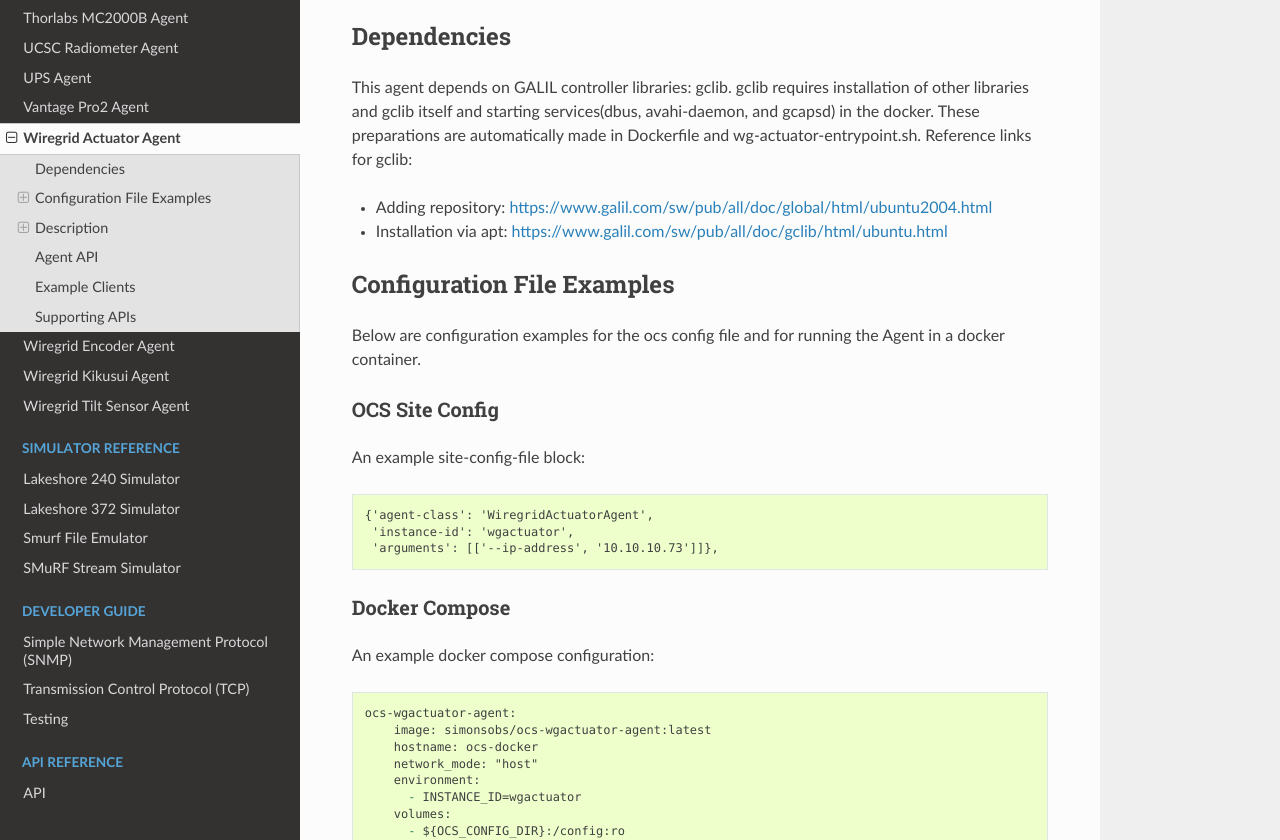
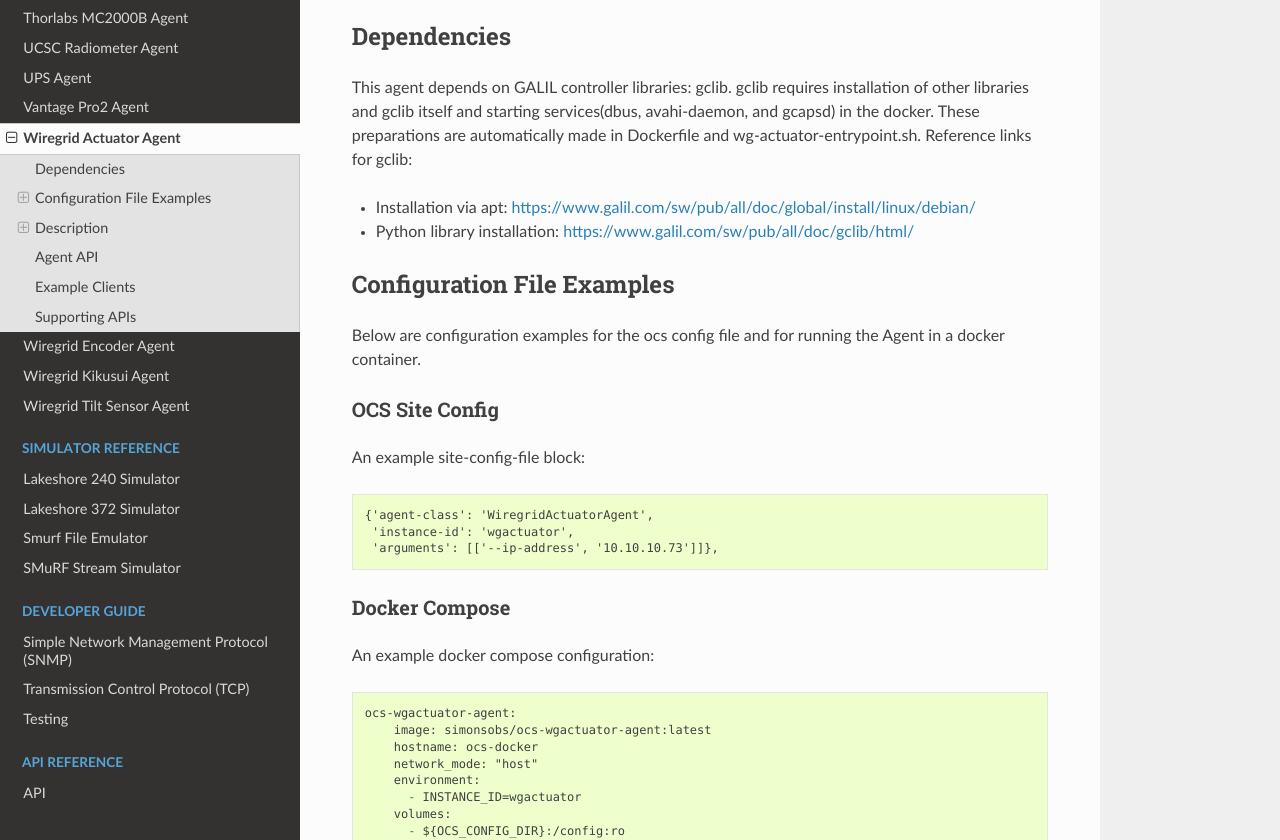
Before and after one commit to simonsobs/socs, a Sphinx documentation site: the page built from docs/agents/wiregrid_actuator.rst, in a window 1280 px wide and 900 px high, scrolled down 324 px, cut to the strip 60-900 px from the top of the window. Built offline with Sphinx 7.4.7 and the Read the Docs theme 3.1.0, drawn with Linux system fonts in a browser that asks for light colours; the version number could not be read and is left out.

Commit message:
Fix bug in build of wiregrid_actuator image (#833)
* fix wiregrid_actuator/Dockerfile

* modify wiregrid_actuator document

* Revert "Disable ocs-wgactuator-agent build (#830)"

This reverts commit cd979a19deb4f9d178630cc97d1722143904a8a5.

---------

Co-authored-by: Brian Koopman <brian.koopman@yale.edu>

```diff
--- a/docs/agents/wiregrid_actuator.rst
+++ b/docs/agents/wiregrid_actuator.rst
@@ -26,8 +26,8 @@
 These preparations are automatically made in Dockerfile and wg-actuator-entrypoint.sh.
 Reference links for gclib:
 
-- Adding repository: https://www.galil.com/sw/pub/all/doc/global/html/ubuntu2004.html
-- Installation via apt: https://www.galil.com/sw/pub/all/doc/gclib/html/ubuntu.html
+- Installation via apt: https://www.galil.com/sw/pub/all/doc/global/install/linux/debian/
+- Python library installation: https://www.galil.com/sw/pub/all/doc/gclib/html/
 
 Configuration File Examples
 ---------------------------
```
Also changed, not shown: docker-compose.yml (+5 -6 lines), 1 other file.
